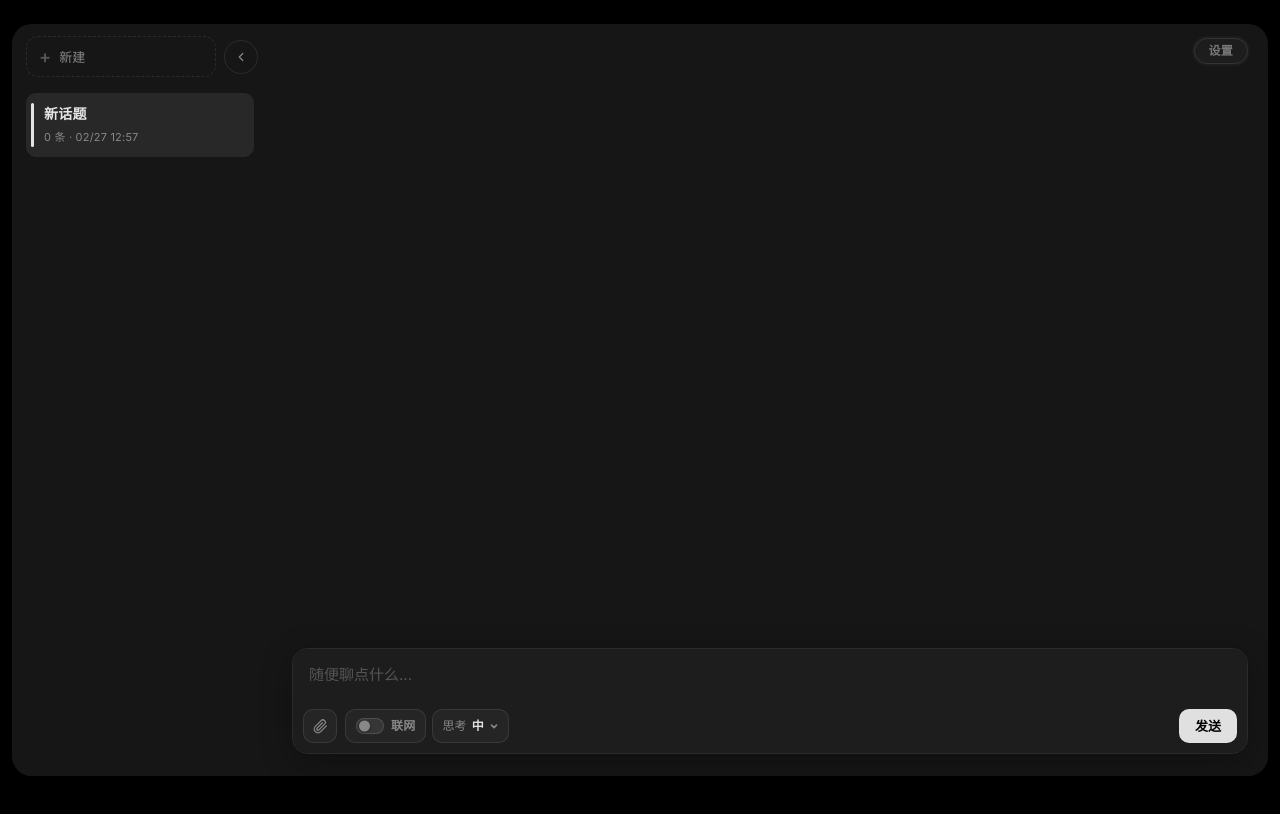
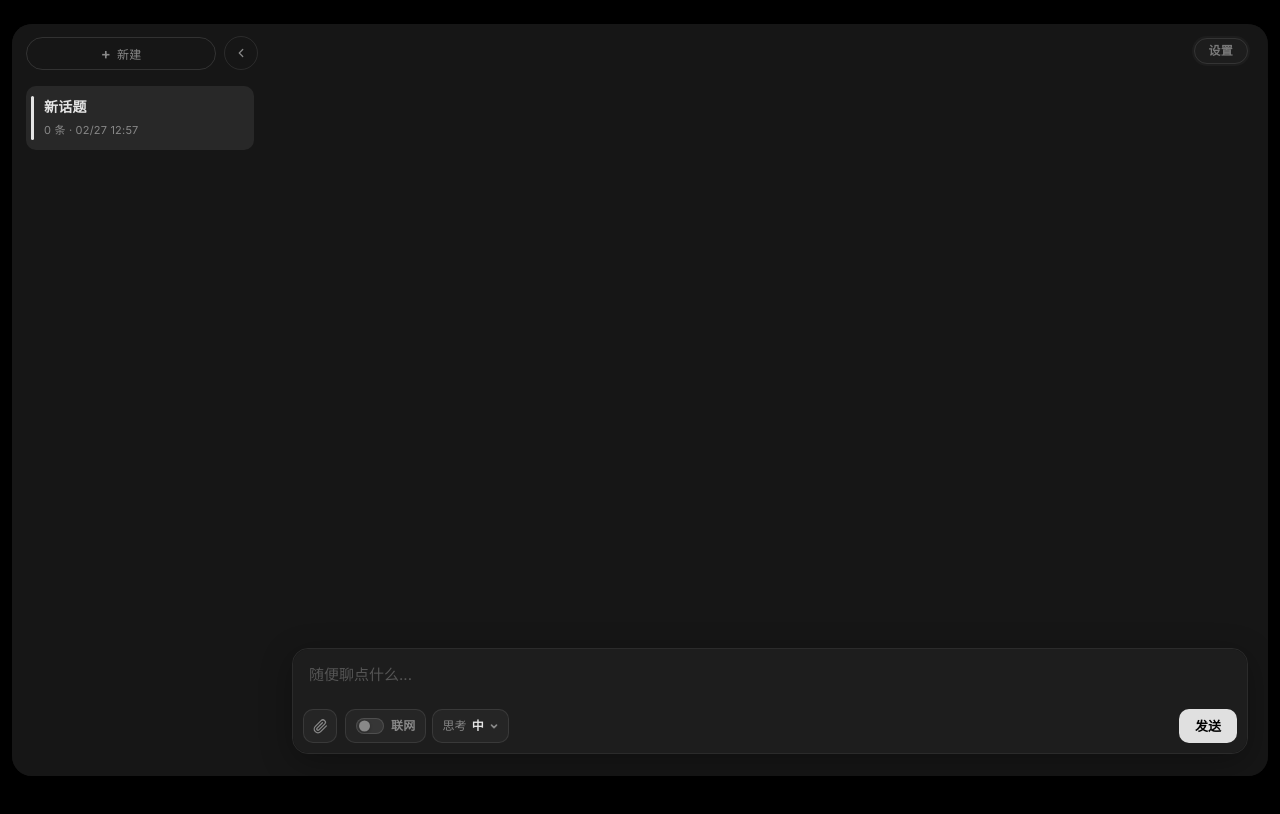
Before and after one commit to WillLiang713/Prism, a plain HTML site: page frontend/index.html in a window 1280 px wide. Drawn offline with Linux system fonts and the light colour scheme.

Commit message:
feat(ui): 优化新建话题按钮视觉样式

```diff
--- a/frontend/style.css
+++ b/frontend/style.css
@@ -471,24 +471,27 @@ body {
 
 .topic-new-btn {
   width: 100%;
-  border: 1px dashed var(--border-strong);
-  border-radius: var(--radius-md);
+  border: 1px solid rgba(255, 255, 255, 0.12);
+  border-radius: 999px;
   background: transparent;
-  padding: 10px 12px;
+  padding: 7px 14px;
   cursor: pointer;
   transition: all 0.2s ease;
   display: flex;
   align-items: center;
-  gap: 8px;
-  font-size: 13px;
+  justify-content: center;
+  gap: 6px;
+  font-size: 12px;
+  font-weight: 600;
+  letter-spacing: 0.2px;
   color: var(--text-muted);
   font-family: inherit;
   margin-bottom: 6px;
 }
 
 .topic-new-btn:hover {
-  background: rgba(255, 255, 255, 0.06);
-  border-color: var(--text-muted);
+  background: transparent;
+  border-color: rgba(255, 255, 255, 0.25);
   color: var(--text);
 }
 
@@ -497,10 +500,10 @@ body {
 }
 
 .topic-new-icon {
-  font-size: 18px;
+  font-size: 15px;
   font-weight: 600;
   line-height: 1;
-  color: var(--text-dim);
+  color: var(--text-muted);
 }
 
 .topic-new-btn:hover .topic-new-icon {
```
